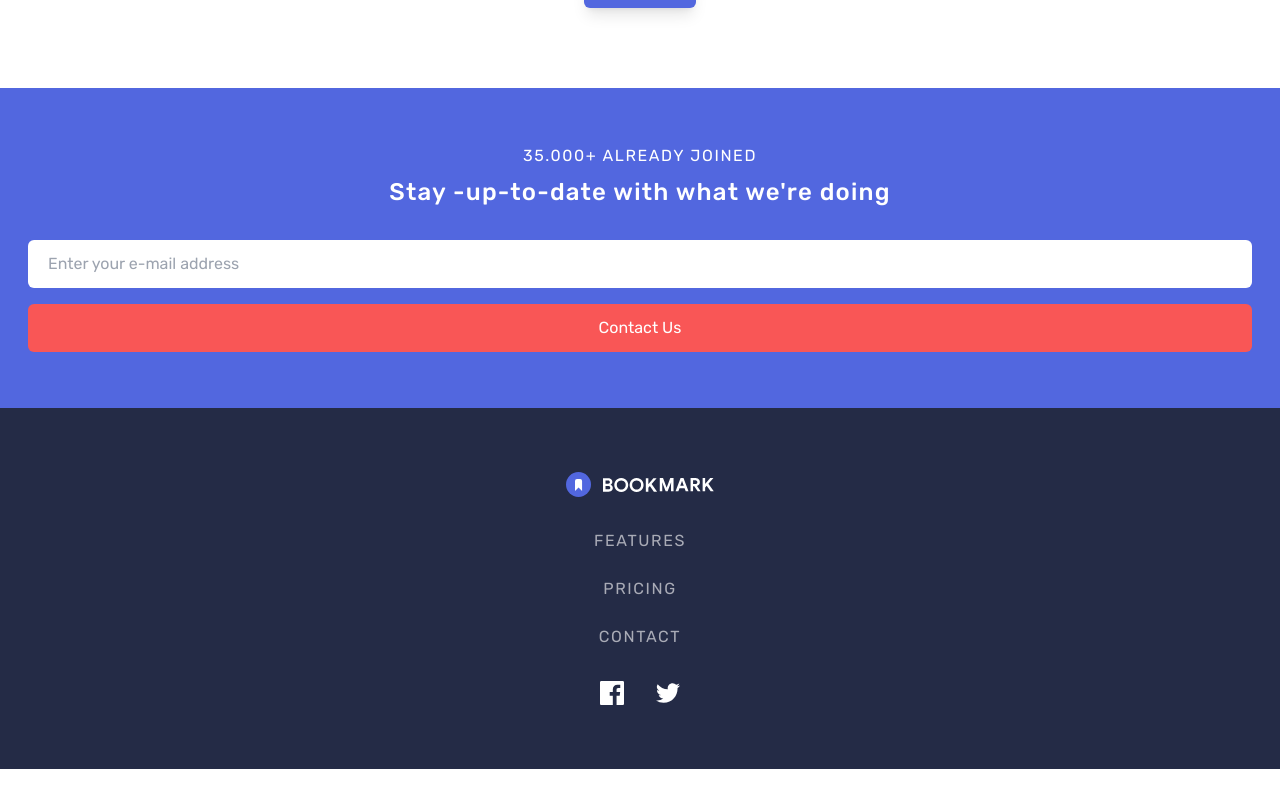
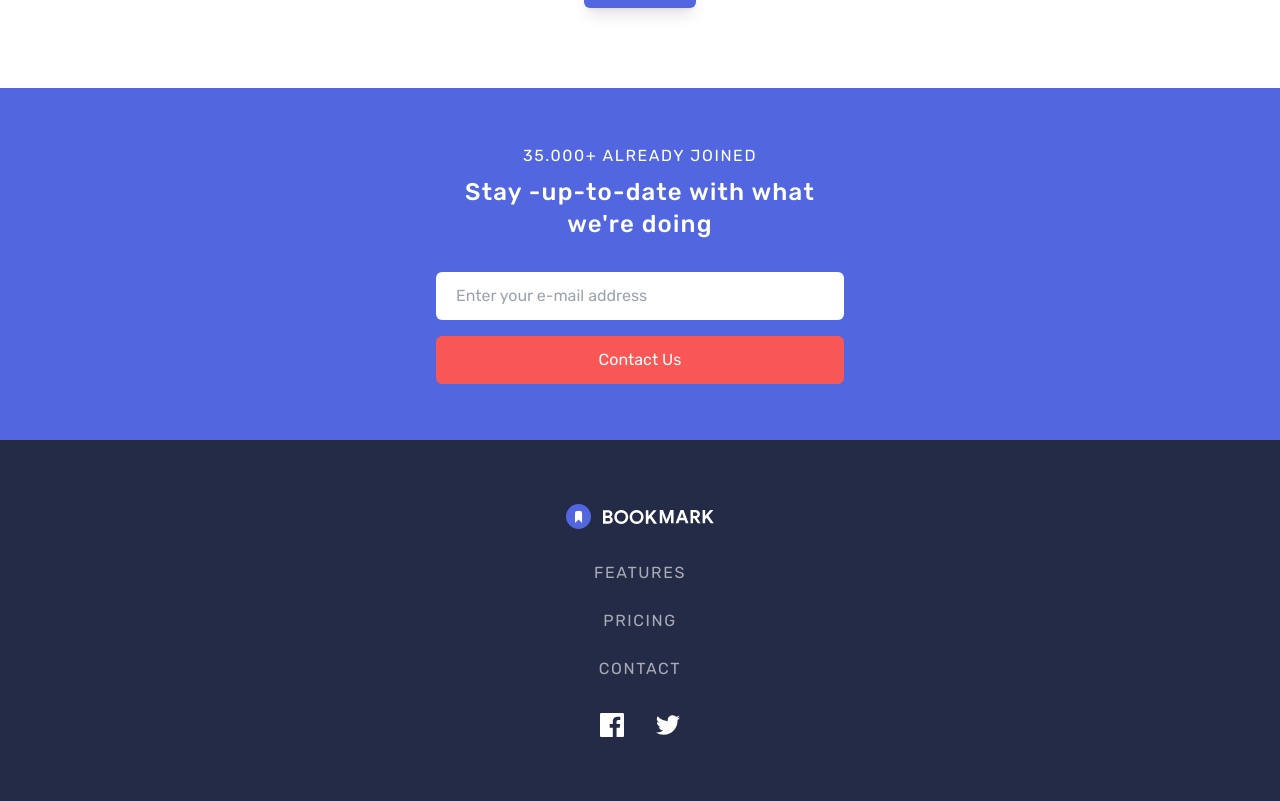
Before and after one commit to ShamirLeon/bookmark-landing, a React (Vite) app: page / in a window 1280 px wide. Shown: the part 2584-3385 px from the top of the page. Before the commit the page ends 3353 px from the top, so only its background shows below. Built offline with nearby package versions, Linux system fonts and the light colour scheme.

Commit message:
Contact - Desktop Design

```diff
--- a/src/components/Contact/Contact.jsx
+++ b/src/components/Contact/Contact.jsx
@@ -2,6 +2,7 @@
 const Contact = params => {
 	return (
 		<section className='mt-16 bg-SoftBlue py-14 px-7 text-center text-white'>
+			<div className='lg:mx-auto lg:w-1/3'>
 				<h3 className='tracking-widest'>35.000+ ALREADY JOINED</h3>
 				<h2 className='mt-2 text-2xl font-[500] tracking-wider'>
 					Stay -up-to-date with what we're doing
@@ -14,6 +15,7 @@ const Contact = params => {
 				<button className='mx-auto mt-4 block w-full rounded-md bg-SoftRed py-3'>
 					Contact Us
 				</button>
+			</div>
 		</section>
 	);
 };
```
Lines whose indentation alone changed are shown as unchanged.
